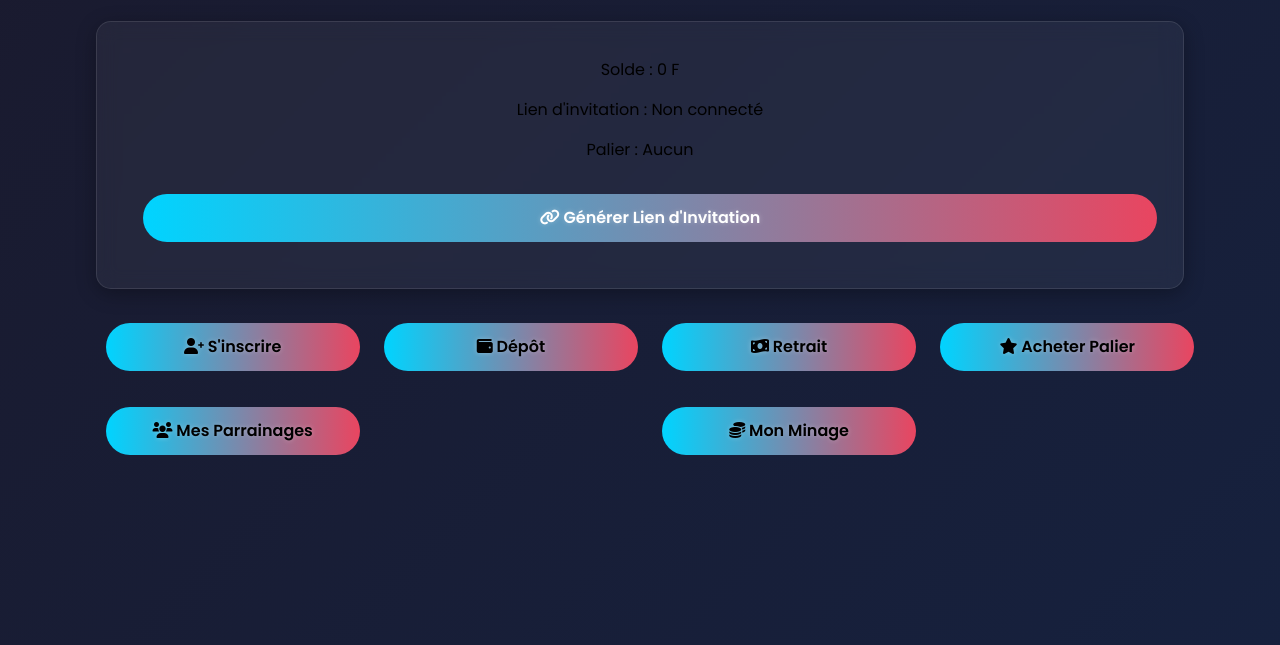
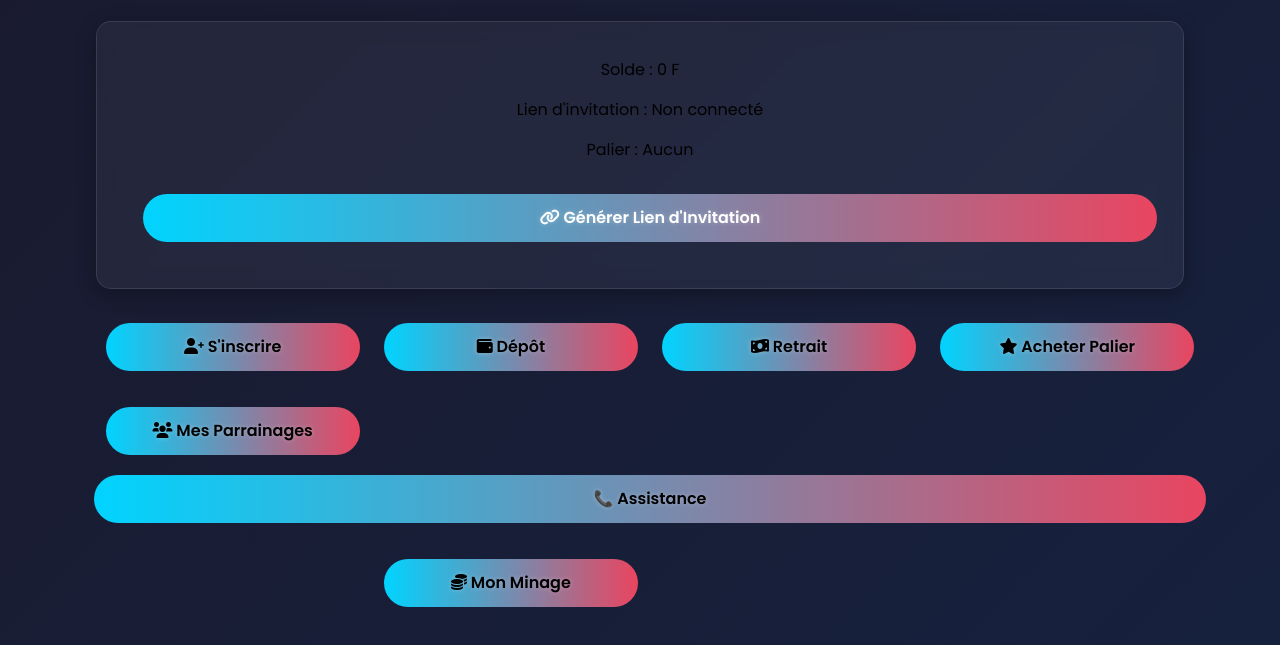
Before and after one commit to bounner/ponzi, a website: page public/index.html in a window 1280 px wide. Shown: the part 183-828 px from the top of the page. Drawn offline with nearby package versions, Linux system fonts and the light colour scheme; no server answers.

Commit message:
Update index.html

```diff
--- a/public/index.html
+++ b/public/index.html
@@ -34,6 +34,7 @@
             <div class="col-md-3 col-6"><a href="withdraw.html" class="btn btn-danger"><i class="fas fa-money-bill-wave"></i> Retrait</a></div>
             <div class="col-md-3 col-6"><a href="tier.html" class="btn btn-warning"><i class="fas fa-star"></i> Acheter Palier</a></div>
             <div class="col-md-3 col-6 mt-3"><a href="referrals.html" class="btn btn-info"><i class="fas fa-users"></i> Mes Parrainages</a></div>
+            <a href="https://t.me/bounners" class="btn btn-info w-100">📞 Assistance</a>
             <div class="col-md-3 col-6 mt-3"><a href="admin.html" class="btn btn-warning" id="admin-btn" style="display: none;"><i class="fas fa-cogs"></i> Admin</a></div>
             <div class="col-md-3 col-6 mt-3"><a href="mining.html" class="btn btn-success"><i class="fas fa-coins"></i> Mon Minage</a></div>
         </div>
```
